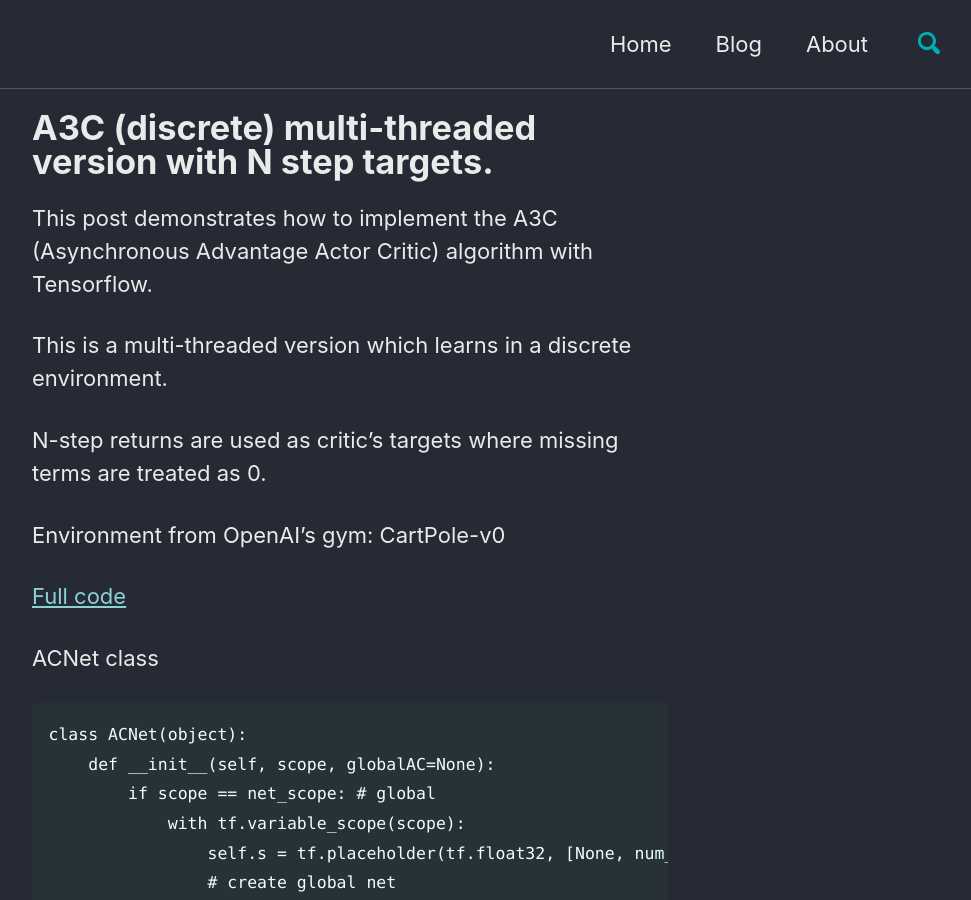
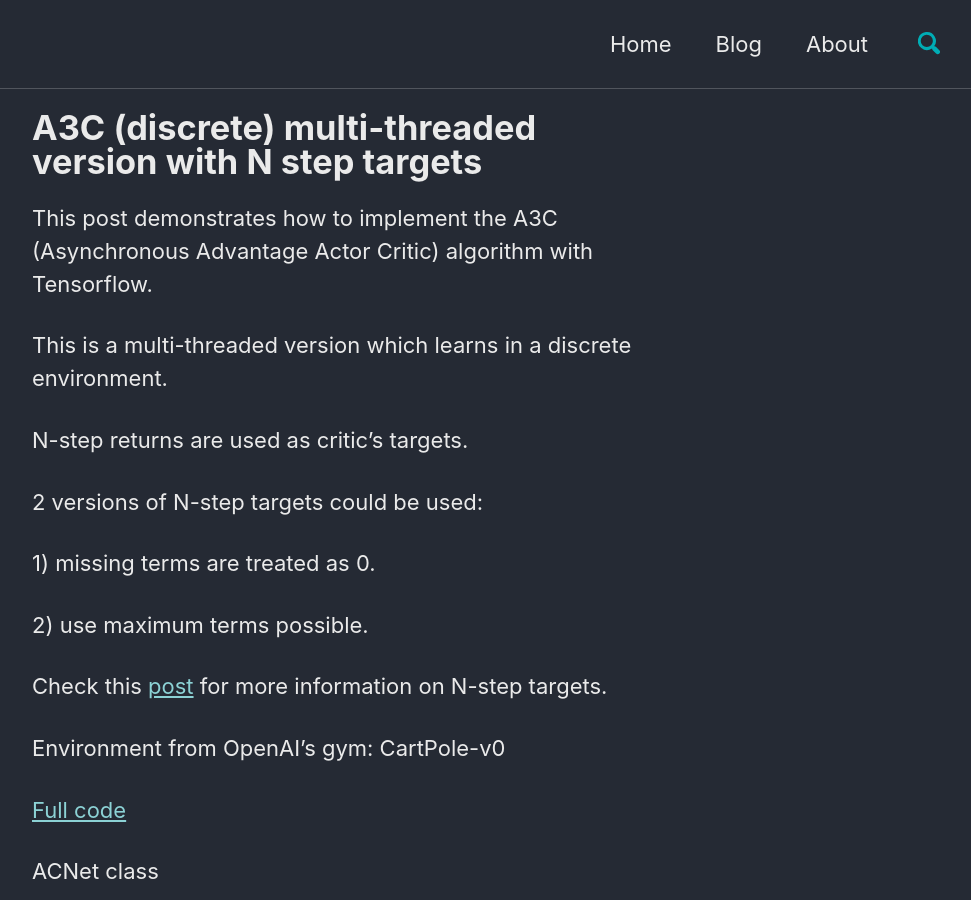
Before and after one commit to ChuaCheowHuan/ChuaCheowHuan.github.io, a Jekyll site: the page built from _posts/2019-06-13-A3C_thread_disc_nStepMiss.md, in a window 1280 px wide and 900 px high. Shown: the whole window, without its empty margins (290-1261 px from the left). Built offline with Jekyll 4.4.1, drawn with Linux system fonts in a browser that asks for light colours; cached includes are drawn as plain includes; comment, search, counter and statistics services are not loaded; some of the changed text lies outside the part shown.

Commit message:
new post A3C disc

```diff
--- a/_posts/2019-06-13-A3C_thread_disc_nStepMiss.md
+++ b/_posts/2019-06-13-A3C_thread_disc_nStepMiss.md
@@ -1,14 +1,22 @@
 ---
 layout: posts
 author: Huan
-title: A3C (discrete) multi-threaded version with N step targets.
+title: A3C (discrete) multi-threaded version with N step targets
 
 ---
 This post demonstrates how to implement the A3C (Asynchronous Advantage Actor Critic) algorithm with Tensorflow.
 
 This is a multi-threaded version which learns in a discrete environment.
 
-N-step returns are used as critic's targets where missing terms are treated as 0.
+N-step returns are used as critic's targets.
+
+2 versions of N-step targets could be used:
+
+1) missing terms are treated as 0.
+
+2) use maximum terms possible.
+
+Check this [post](https://chuacheowhuan.github.io/n_step_targets/) for more information on N-step targets.
 
 Environment from OpenAI's gym: CartPole-v0
 
```
